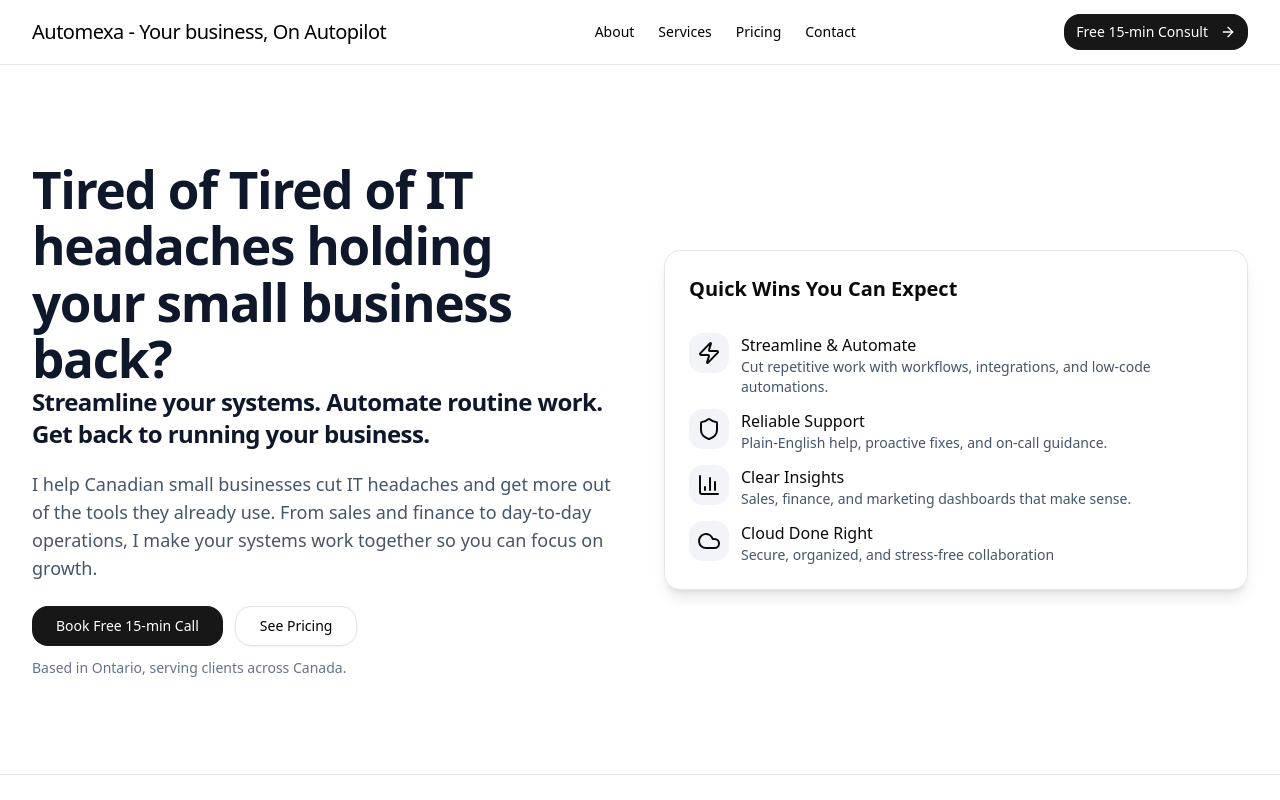
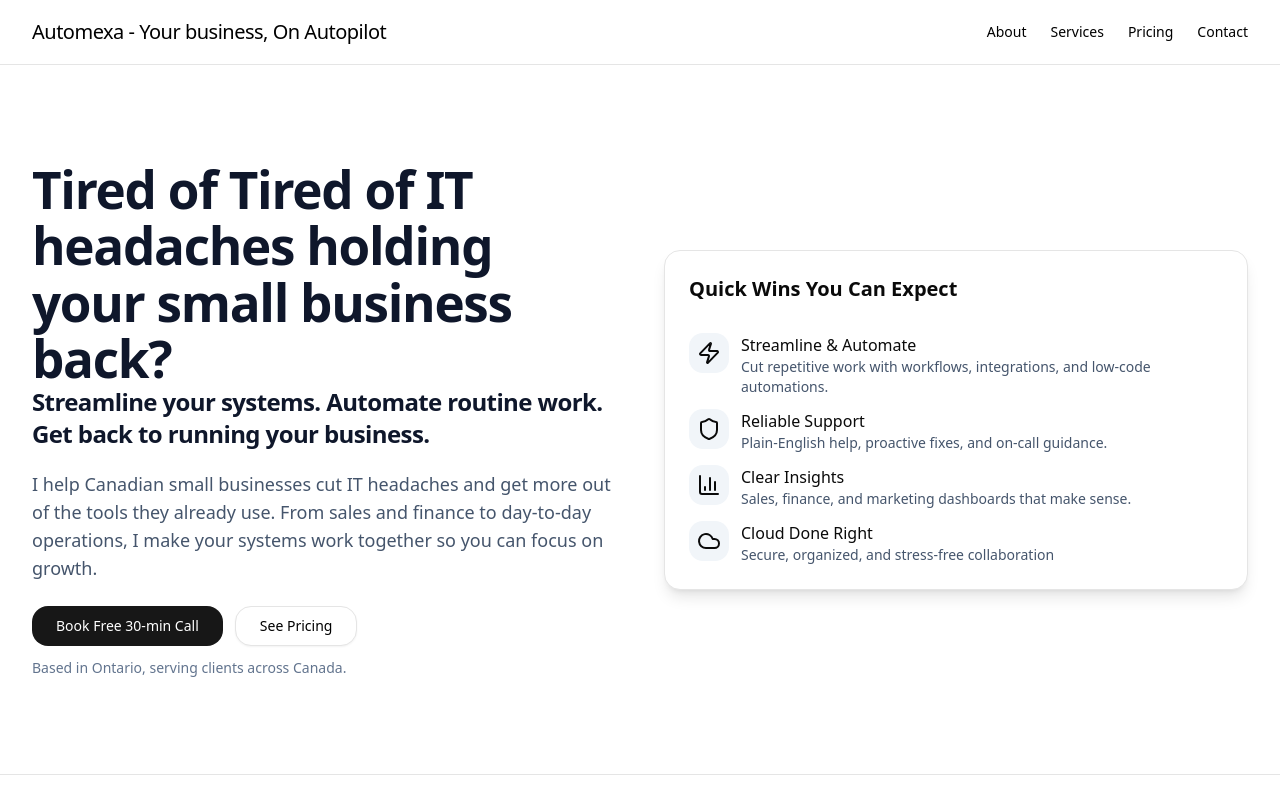
Before and after one commit to Jashanpreet-mann/automexa-site, a React (Vite) app: page / in a window 1280 px wide. Shown: the top 800 px of the page. Built offline with nearby package versions, Linux system fonts and the light colour scheme.

Commit message:
Updated link for contact and Book a call Page

```diff
--- a/src/App.tsx
+++ b/src/App.tsx
@@ -120,13 +120,13 @@ export default function DemoSite() {
             <a href="#pricing" className="hover:opacity-70 !text-black no-underline">Pricing</a>
             <a href="#contact" className="hover:opacity-70 !text-black no-underline">Contact</a>
           </nav>
-          <div className="flex items-center gap-2">
+          {/* <div className="flex items-center gap-2">
             <Button asChild className="rounded-2xl">
               <a href="#contact" aria-label="Book a free consultation" className="!text-white no-underline">
                 Free 15‑min Consult <ArrowRight className="inline w-4 h-4 ml-1" />
               </a>
             </Button>
-          </div>
+          </div> */}
         </div>
       </header>
 
@@ -148,7 +148,8 @@ export default function DemoSite() {
               </p>
               <div className="mt-6 flex flex-wrap gap-3">
                 <Button asChild size="lg" className="rounded-2xl">
-                  <a href="#contact" className="!text-white no-underline">Book Free 15‑min Call</a>
+                  <a href="https://cal.com/jashanpreet-singh-jq1sku/30min" target="_blank"
+  rel="noopener noreferrer" className="!text-white no-underline">Book Free 30‑min Call</a>
                 </Button>
                 <Button asChild variant="outline" size="lg" className="rounded-2xl">
                   <a href="#pricing" className="!text-black no-underline">See Pricing</a>
@@ -340,15 +341,18 @@ export default function DemoSite() {
                     <textarea id="message" name="message" rows={4} placeholder="Briefly describe your systems and goals" className="border rounded-xl p-3" />
                   </div>
                   <div className="flex flex-wrap gap-3">
+                     <a href="https://cal.com/jashanpreet-singh-jq1sku/30min" target="_blank" rel="noopener noreferrer">
                     <Button className="rounded-2xl" type="button">
-                      <Calendar className="w-4 h-4 mr-2" /> Book 15‑min Call
-                    </Button>
+                      <Calendar className="w-4 h-4 mr-2" /> Book 30‑min Call
+                    </Button></a>
+                    <a href="mailto:jashan@automexa.ca">
                     <Button className="rounded-2xl" type="button">
                       <Mail className="w-4 h-4 mr-2" /> Email Me
-                    </Button>
+                    </Button></a>
+                    <a href="tel:+14379730380">
                     <Button className="rounded-2xl" type="button">
-                      <Phone className="w-4 h-4 mr-2" /> (437) 973‑0380
-                    </Button>
+                      <Phone className="w-4 h-4 mr-2" /> (437) XXX‑0380
+                    </Button></a>
                   </div>
                   <p className="text-xs text-slate-500">By contacting me, you agree to be reached at the details provided about your inquiry.</p>
                 </form>
```
